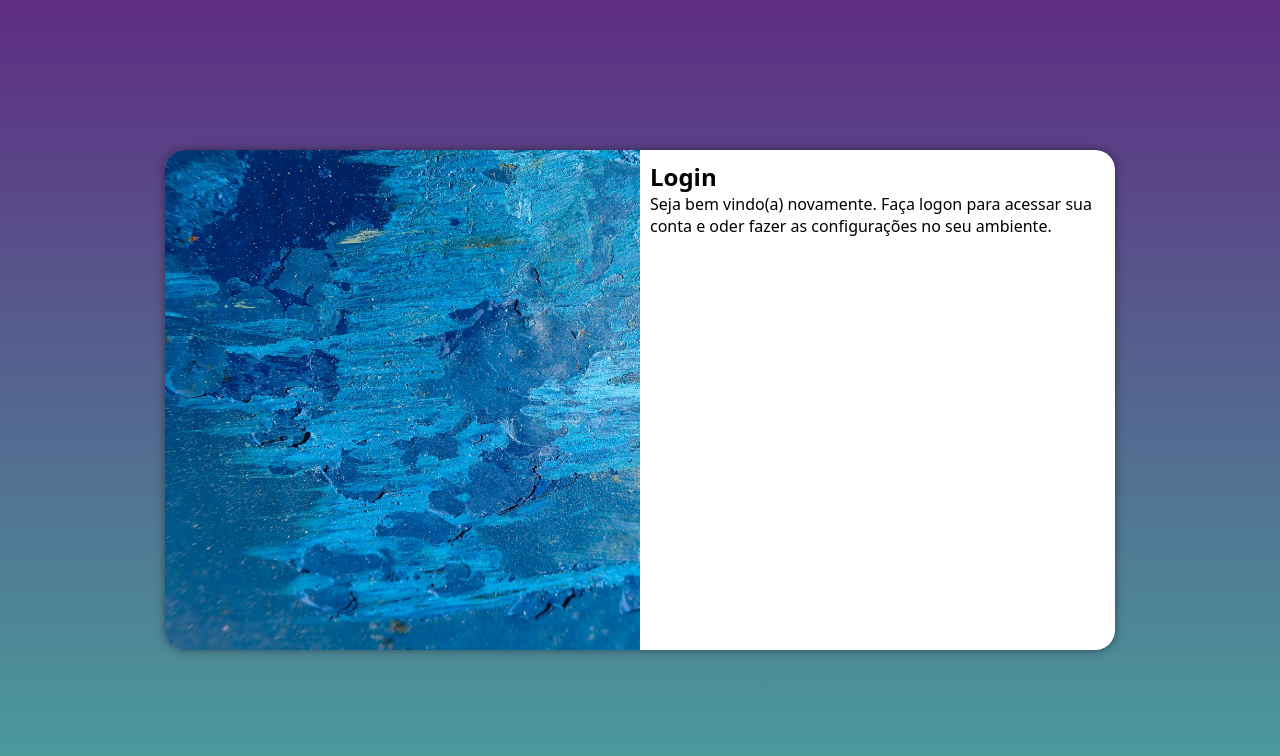
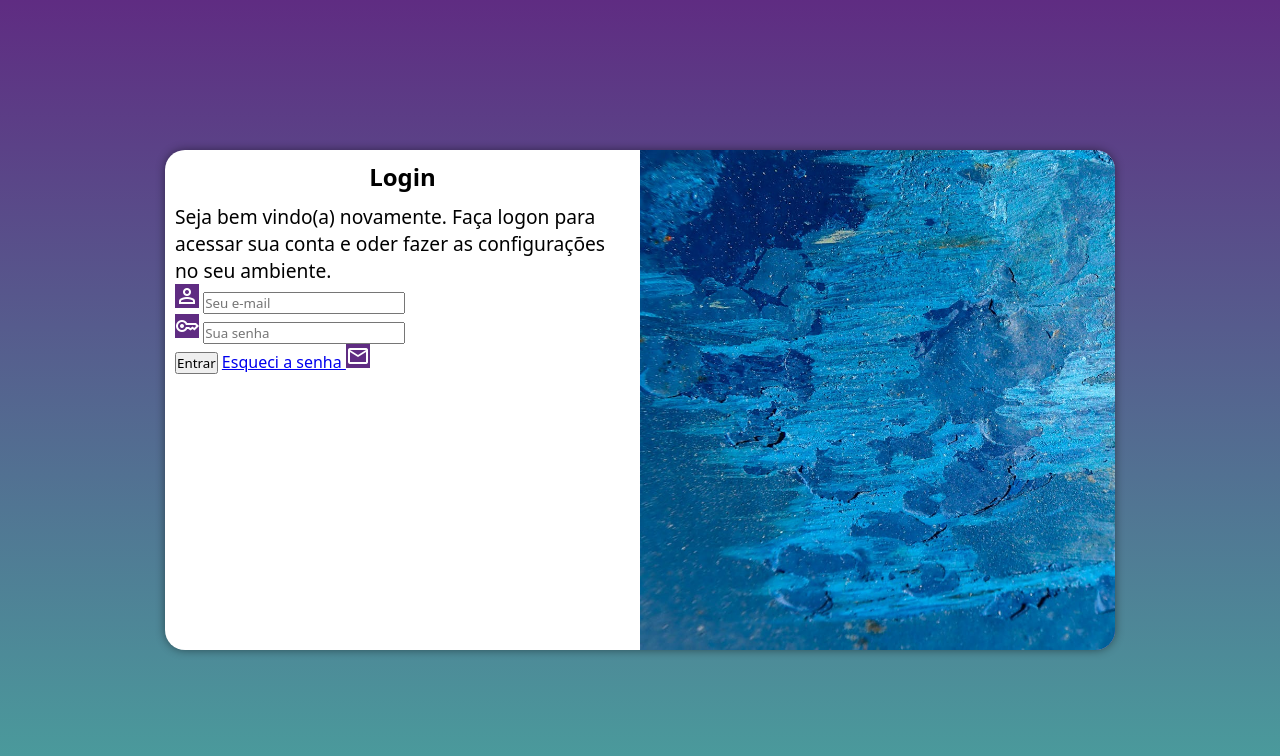
Before and after one commit to Mateus660/projeto-login, a plain HTML site: page index.html in a window 1280 px wide. Drawn offline with nearby package versions, Linux system fonts and the light colour scheme.

Commit message:
atualizei a tela de login e senha

```diff
--- a/estilos/media-query.css
+++ b/estilos/media-query.css
@@ -37,13 +37,17 @@
         }
 
         section#login > div#imagem {
-            float: left;
+            float: right;
             width: 50%;
             height: 100%;
         }
 
         section#login > div#formulario {
-            float: right;
+            float: left;
             width: 50%;
         }
+
+        div#formulario > p {
+           font-size: 1.2em;
+        }
     }
--- a/estilos/style.css
+++ b/estilos/style.css
@@ -53,3 +53,18 @@ section#login > div#formulario{
     padding: 10px;
 
 }
+
+div#formulario > h1 {
+text-align: center;
+margin-bottom: 10px;
+
+}
+
+div#formulario > p {
+    font-size: 0.8em;
+}
+
+i {
+    background-color: #5f2c82;
+    color: white;
+}
--- a/index.html
+++ b/index.html
@@ -4,6 +4,7 @@
     <meta charset="UTF-8">
     <meta name="viewport" content="width=device-width, initial-scale=1.0">
     <title>Login</title>
+    <link rel="stylesheet" href="https://fonts.googleapis.com/css2?family=Material+Symbols+Outlined:opsz,wght,FILL,GRAD@20..48,100..700,0..1,-50..200" />
     <link rel="stylesheet" href="estilos/style.css">
     <link rel="stylesheet" href="estilos/media-query.css">
 </head>
@@ -17,7 +18,20 @@
                 <h1>Login</h1>
                 <p>Seja bem vindo(a) novamente. Faça logon para acessar sua conta e oder fazer as configurações no seu ambiente.</p>
                 <form action="login.php" method="post">
-
+                <div  class="campo">
+                    <i class="material-symbols-outlined">
+                        person</i>
+                    <input type="email" name="ilogin" id="login" placeholder="Seu e-mail" autocomplete="email" required maxlength="
+                    30">
+                    <label for="login"></label>
+                </div>
+                <div class="campo">
+                    <i class="material-symbols-outlined">key</i>
+                    <input type="password" name="isenha" id="Senha" placeholder="Sua senha" autocomplete="email" required maxlength="20">
+                    <label for="isenha"></label>
+                </div>
+                <input type="submit" value="Entrar">
+                <a href="esqueci.html">Esqueci a senha <i class="material-symbols-outlined">mail</i></a>
                 </form>
             </div>
         </section>
```
